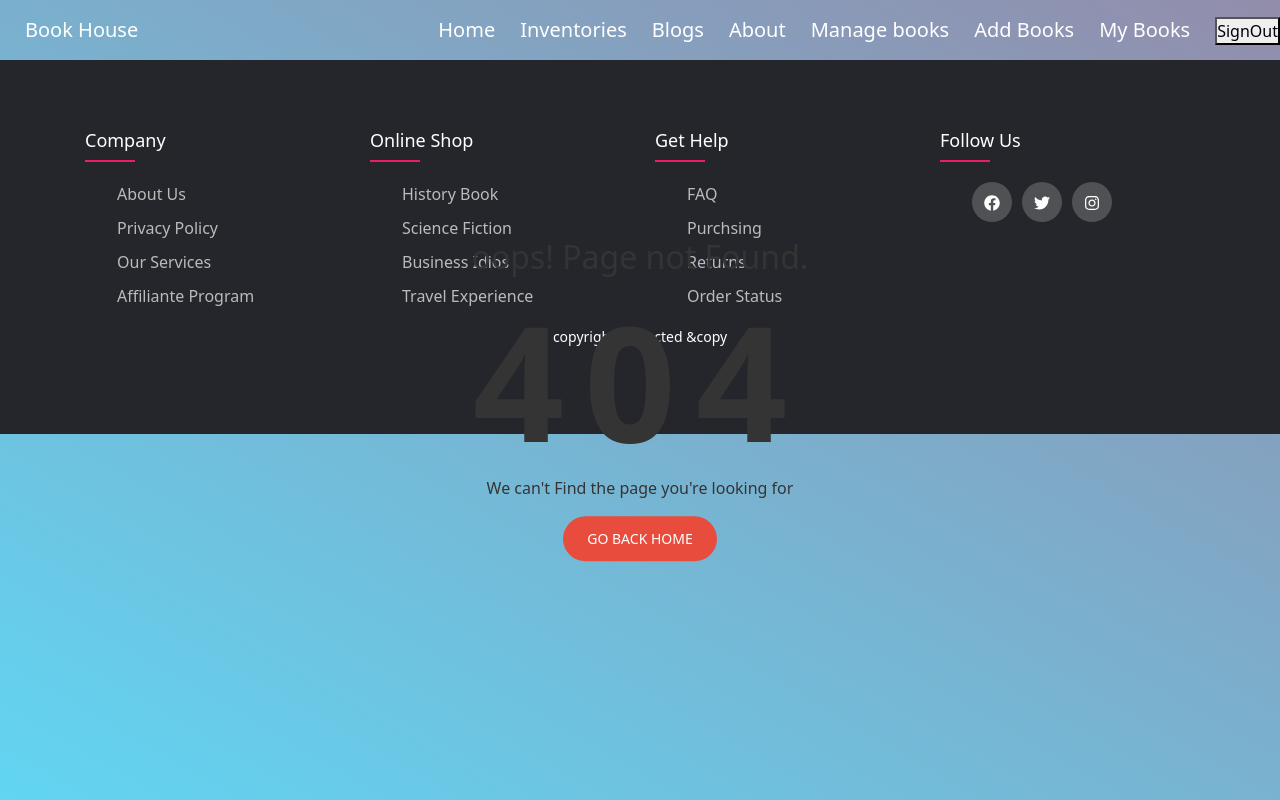
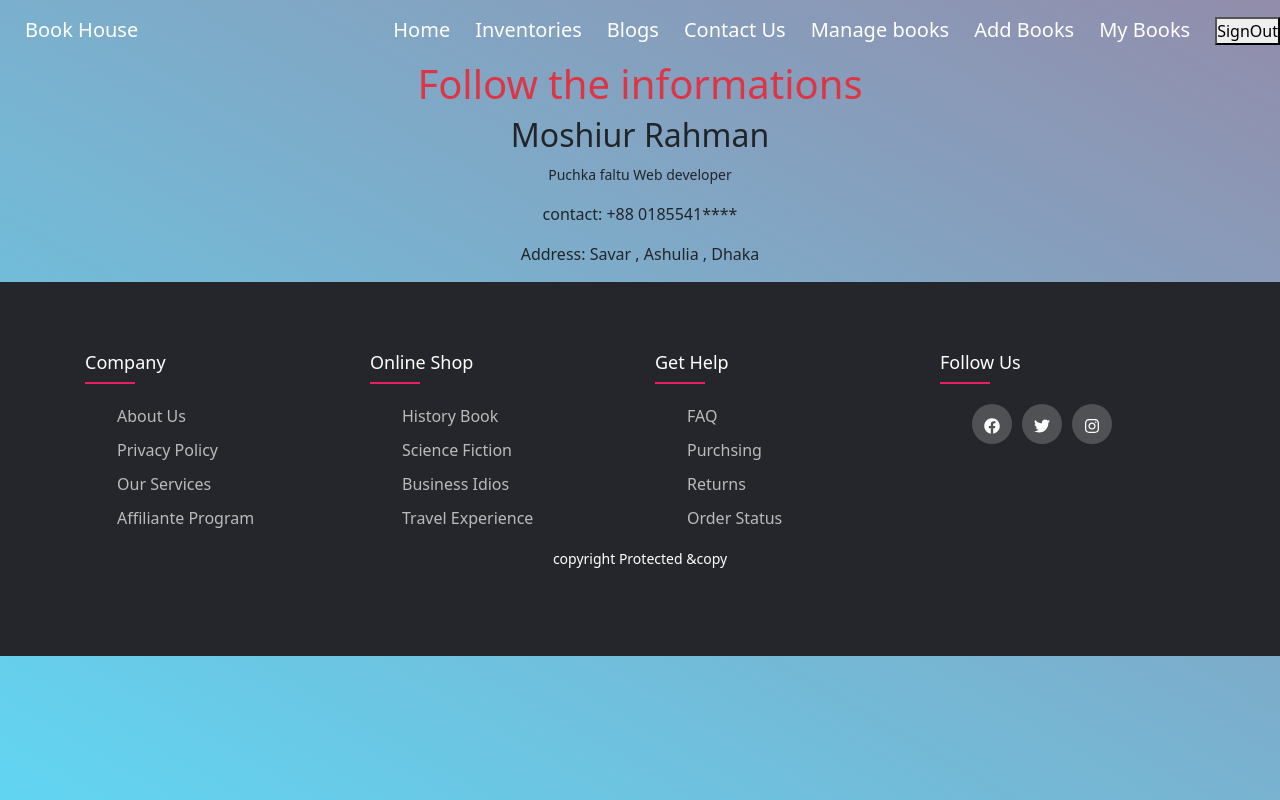
Before and after one commit to moshiur25524/warehouse-management-client-public, a React (Create React App) app: page /contact in a window 1280 px wide. Built offline with nearby package versions, Linux system fonts and the light colour scheme; no server answers.

Commit message:
contact page is done

```diff
--- a/src/App.js
+++ b/src/App.js
@@ -12,6 +12,7 @@ import SignUp from './pages/Login/SignUp/SignUp';
 import Login from './pages/Login/Login/Login';
 import RequireAuth from './pages/Login/RequireAuth/RequireAuth';
 import ManageBook from './pages/ManageBook/ManageBook';
+import Contact from './pages/Contact/Contact';
 
 
 function App() {
@@ -28,6 +29,7 @@ function App() {
         }></Route>
         <Route path='/blogs' element={<Blogs></Blogs>}></Route>
         <Route path='/about' element={<About></About>}></Route>
+        <Route path='/contact' element={<Contact></Contact>}></Route>
         <Route path='/signup' element={<SignUp></SignUp>}></Route>
         <Route path='/login' element={<Login></Login>}></Route>
         <Route path='*' element={<NotFound></NotFound>}></Route>
--- a/src/pages/Contact/Contact.js
+++ b/src/pages/Contact/Contact.js
@@ -2,8 +2,14 @@ import React from 'react';
 
 const Contact = () => {
     return (
-        <div>
-            <h1>If You Want to Contact with me, Follow the informations</h1>
+        <div className='container'>
+            <h1 className='text-center text-danger'> Follow the informations</h1>
+            <div className='text-center'>
+                <h2>Moshiur Rahman</h2>
+                <p><small>Puchka faltu Web developer</small></p>
+                <p>contact: +88 0185541****</p>
+                <p>Address: Savar , Ashulia , Dhaka</p>
+            </div>
         </div>
     );
 };
--- a/src/pages/Shared/Header/Header.js
+++ b/src/pages/Shared/Header/Header.js
@@ -24,7 +24,7 @@ const Header = () => {
                 <Link to='/'>Home</Link>
                 <Link to='/inventories'>Inventories</Link>
                 <Link to='/blogs'>Blogs</Link>
-                <Link to='/about'>About</Link>
+                <Link to='/contact'>Contact Us</Link>
                 {
                     user?
                    <>
```
Also changed, not shown: 1 other file (tests, documents, lock files or other folders).
